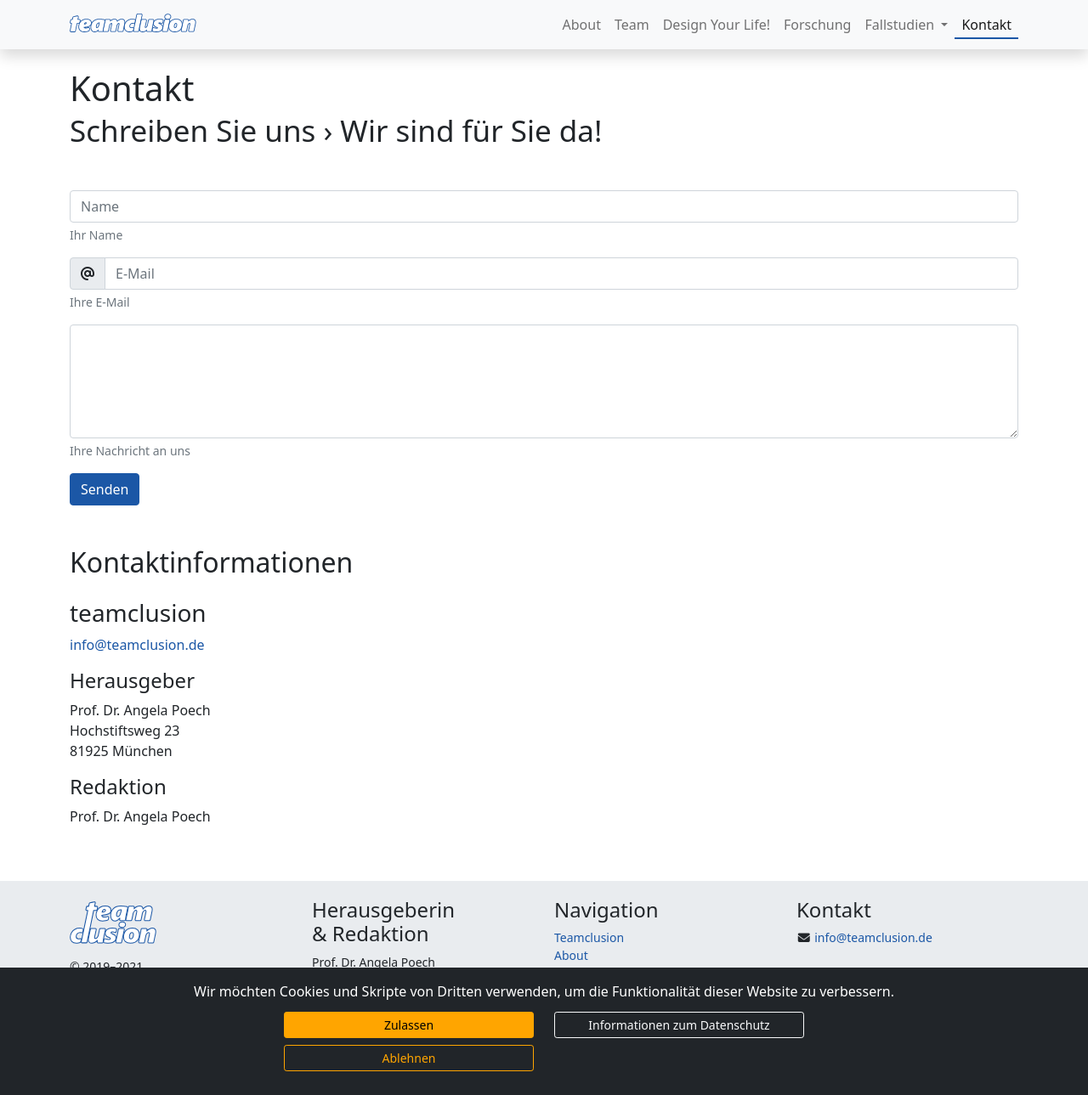
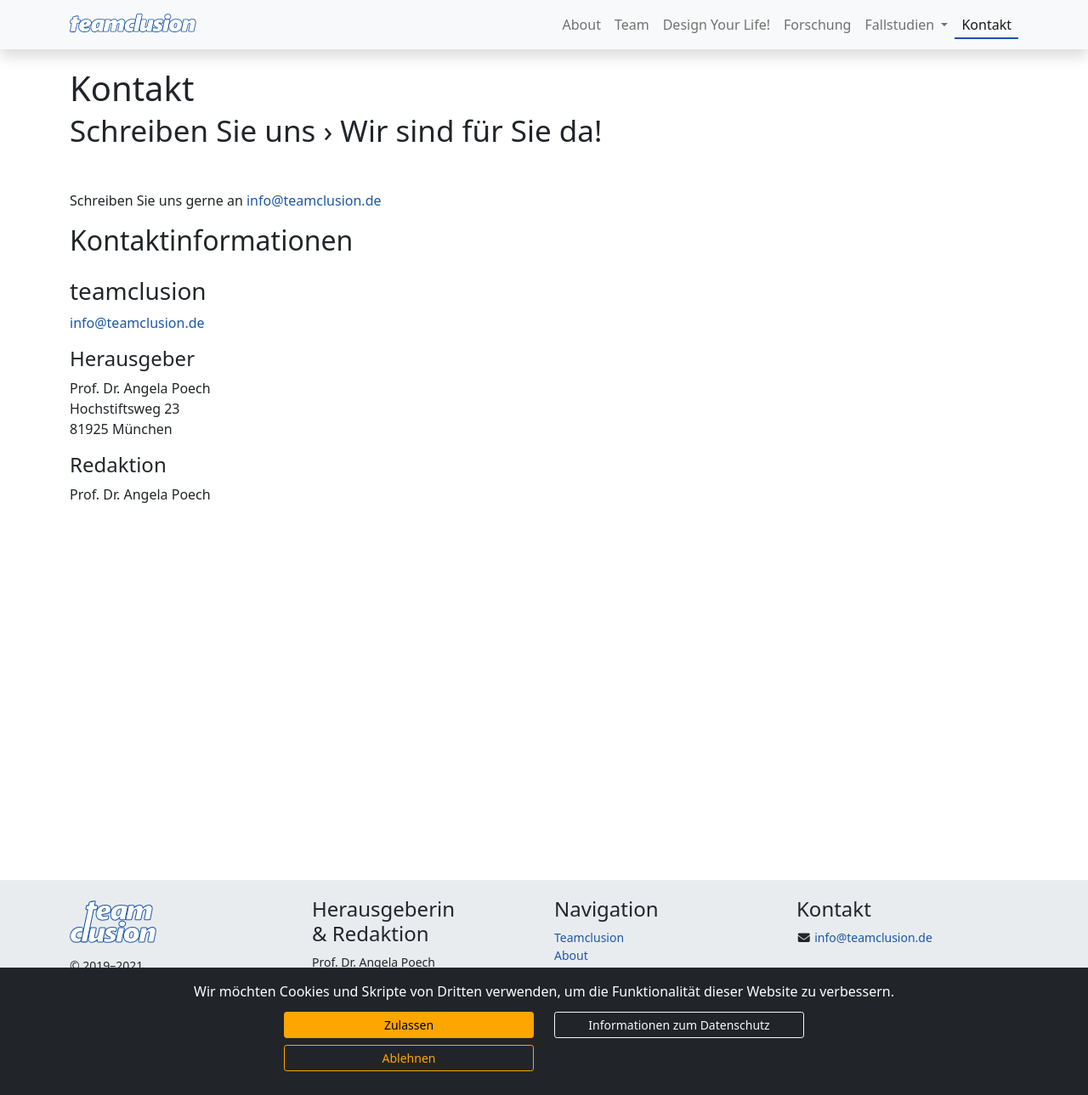
Before and after one commit to teamclusion/website, a Jekyll site: the page built from kontakt.html, in a window 1280 px wide and 1289 px high. Shown: the whole window at 85% size. Built offline with Jekyll 4.4.1, drawn with Linux system fonts in a browser that asks for light colours; nearby versions of some CDN libraries; grey boxes are pictures that could not be loaded.

Commit message:
Fit für die Veröffentlichung auf teamclusion.de

```diff
--- a/_config.yml
+++ b/_config.yml
@@ -33,7 +33,7 @@
   81925 München
 publischer-email: angela.poech@ethica-rationalis.org
 president:
-url: https://teamclusion.netlify.app
+url: https://www.teamclusion.de
 baseurl: "" # the subpath of your site, e.g. /blog
 # url: "" # the base hostname & protocol for your site, e.g. http://example.com
 # url: "http://kunden.tristan-germer.de/teamclusion"
--- a/kontakt.html
+++ b/kontakt.html
@@ -8,6 +8,9 @@
 
 
 <div class="row">
+  <p>Schreiben Sie uns gerne an <a href="mailto:{{ site.email }}" tabindex="1">{{ site.email }}</a></p>
+
+  {% comment %}
   <div class="col-lg-12 mb-5">
     <form name="Teamclusion Kontakt" method="POST" data-netlify="true" action="/danke" netlify-honeypot="filter">
 
@@ -67,6 +70,8 @@
         <button name="submit" type="submit" class="btn btn-primary">Senden</button>
 
     </form>
+
+    {% endcomment %}
   </div>
 
 
```
Also changed, not shown: _drafts/2019-10-08-workshop-zur-ideen-und-loesungsfindung.md (renamed from _posts/2019-10-08-workshop-zur-ideen-und-loesungsfindung.md), _drafts/2019-10-09-schriften.md (renamed from _posts/2019-10-09-schriften.md), _drafts/2019-10-12-logo.md (renamed from _posts/2019-10-12-logo.md), _drafts/2019-10-15-farben.md (renamed from _posts/2019-10-15-farben.md), _drafts/gruppendenken-und-konformitaet.md (renamed from _fallstudien/gruppendenken-und-konformitaet.md), _drafts/news.html (renamed from news.html), _drafts/og.html (renamed from og.html), _drafts/primuss.html (renamed from primuss.html), _drafts/wer.html (renamed from wer.html), _drafts/wozu.html (renamed from wozu.html), _drafts/zielgruppe.md (renamed from zielgruppe.md).
